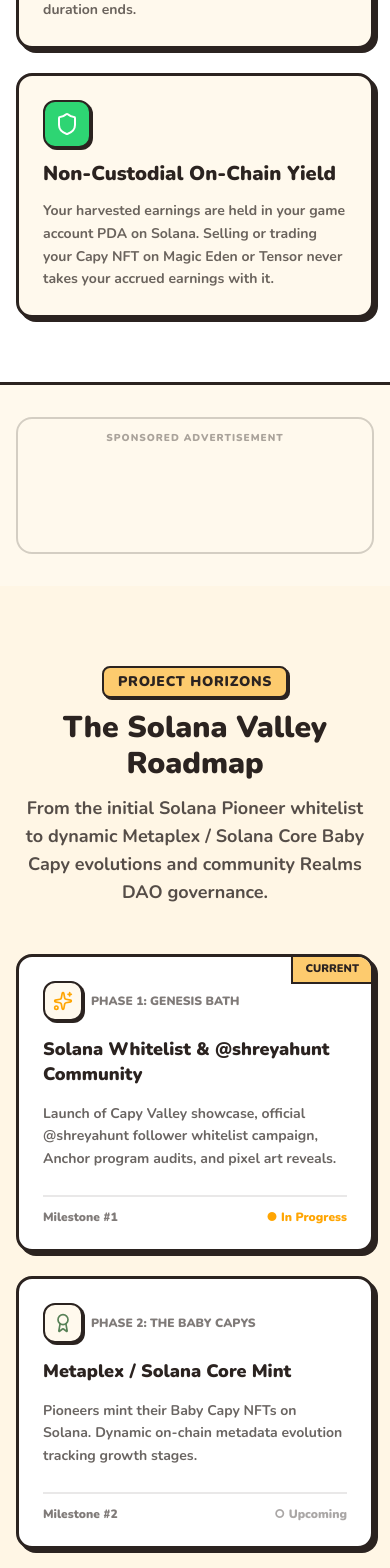
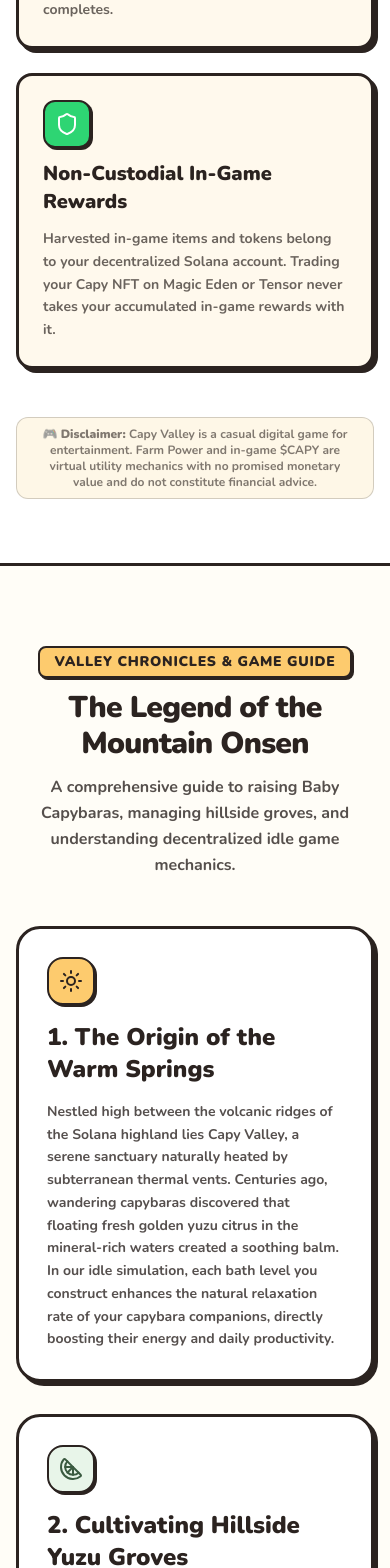
Before and after one commit to gouravgsp007/capy-valley, a Next.js app: page / in a window 390 px wide. Shown: the part 5837-7405 px from the top of the page. Built offline with nearby package versions, Linux system fonts and the light colour scheme; no server answers.

Commit message:
fix(compliance): sanitize financial claims, add valley lore guide for AdSense crawler, and update transparency labels

```diff
--- a/src/app/page.tsx
+++ b/src/app/page.tsx
@@ -9,6 +9,7 @@ import RoadmapTimeline from '@/components/home/RoadmapTimeline';
 import FaqAccordion from '@/components/home/FaqAccordion';
 import AtmosphereCanvas from '@/components/canvas/AtmosphereCanvas';
 import AdSlot from '@/components/ads/AdSlot';
+import ValleyLoreGuide from '@/components/home/ValleyLoreGuide';
 import { AtmosphereMode } from '@/lib/types';
 
 export default function HomePage() {
@@ -27,7 +28,8 @@ export default function HomePage() {
       <GameLoopSection />
       <FarmPowerCalculator />
       <VaultStatsPreview />
-      <div className="max-w-6xl mx-auto px-4">
+      <ValleyLoreGuide />
+      <div className="max-w-6xl mx-auto px-4 my-10">
         <AdSlot slotId="capy-home-mid-banner" />
       </div>
       <RoadmapTimeline />
--- a/src/components/ads/AdSlot.tsx
+++ b/src/components/ads/AdSlot.tsx
@@ -43,13 +43,13 @@ export default function AdSlot({
     <div
       className={`w-full max-w-5xl mx-auto my-8 overflow-hidden rounded-2xl border-[2.5px] border-ink/20 bg-cream/40 p-3 text-center ${className}`}
     >
-      <div className="text-[10px] uppercase tracking-widest font-black text-ink/40 mb-1">
-        Sponsored Advertisement
+      <div className="text-[11px] uppercase tracking-wider font-black text-ink/50 mb-2 border-b border-ink/10 pb-1">
+        Advertisement
       </div>
       <ins
         ref={adRef}
         className="adsbygoogle block"
-        style={{ display: 'block', minHeight: '90px' }}
+        style={{ display: 'block', minHeight: '100px' }}
         data-ad-client={publisherId}
         data-ad-slot={slotId}
         data-ad-format={format}
--- a/src/components/common/Footer.tsx
+++ b/src/components/common/Footer.tsx
@@ -23,7 +23,7 @@ export default function Footer() {
             <div className="flex items-center gap-2 pt-2">
               <span className="w-3 h-3 rounded-full bg-solana-green animate-pulse border border-ink" />
               <span className="text-xs text-ink/70 font-black">
-                Solana Reward Vault Reserves: 5,420,000 $CAPY (~$128,400)
+                Solana In-Game Reward Pool: 5,420,000 $CAPY (In-Game Utility)
               </span>
             </div>
           </div>
--- /dev/null
+++ b/src/components/home/ValleyLoreGuide.tsx
@@ -0,0 +1,92 @@
+'use client';
+
+import React from 'react';
+import PixelBadge from '../common/PixelBadge';
+import { BookOpen, Sparkles, Sun, Citrus, ShieldCheck } from 'lucide-react';
+
+export default function ValleyLoreGuide() {
+  return (
+    <section id="lore" className="py-20 px-4 lg:px-8 bg-[#FFFDF7] border-b-[3px] border-ink">
+      <div className="max-w-5xl mx-auto space-y-12">
+        {/* Section Header */}
+        <div className="text-center max-w-3xl mx-auto space-y-3">
+          <PixelBadge variant="yuzu" size="md">
+            VALLEY CHRONICLES & GAME GUIDE
+          </PixelBadge>
+          <h2 className="text-3xl sm:text-4xl lg:text-5xl font-black text-ink tracking-tight">
+            The Legend of the Mountain Onsen
+          </h2>
+          <p className="text-ink/80 text-base sm:text-lg font-bold leading-relaxed">
+            A comprehensive guide to raising Baby Capybaras, managing hillside groves, and understanding decentralized idle game mechanics.
+          </p>
+        </div>
+
+        {/* Narrative Articles Grid */}
+        <div className="grid grid-cols-1 md:grid-cols-2 gap-8">
+          {/* Article 1: Origin & Mountain Springs */}
+          <article className="p-7 rounded-3xl bg-snow border-[3.5px] border-ink shadow-brutal space-y-4">
+            <div className="w-12 h-12 rounded-2xl bg-yuzu border-[2px] border-ink flex items-center justify-center text-xl shadow-brutal-sm">
+              <Sun className="w-6 h-6 text-ink" />
+            </div>
+            <h3 className="text-2xl font-black text-ink">
+              1. The Origin of the Warm Springs
+            </h3>
+            <p className="text-ink/80 text-sm leading-relaxed font-bold">
+              Nestled high between the volcanic ridges of the Solana highland lies Capy Valley, a serene sanctuary naturally heated by subterranean thermal vents. Centuries ago, wandering capybaras discovered that floating fresh golden yuzu citrus in the mineral-rich waters created a soothing balm. In our idle simulation, each bath level you construct enhances the natural relaxation rate of your capybara companions, directly boosting their energy and daily productivity.
+            </p>
+          </article>
+
+          {/* Article 2: Yuzu Groves & Harvest Cycles */}
+          <article className="p-7 rounded-3xl bg-snow border-[3.5px] border-ink shadow-brutal space-y-4">
+            <div className="w-12 h-12 rounded-2xl bg-matcha-light border-[2px] border-ink flex items-center justify-center text-xl shadow-brutal-sm">
+              <Citrus className="w-6 h-6 text-matcha-dark" />
+            </div>
+            <h3 className="text-2xl font-black text-ink">
+              2. Cultivating Hillside Yuzu Groves
+            </h3>
+            <p className="text-ink/80 text-sm leading-relaxed font-bold">
+              Yuzu trees are the lifeblood of the valley economy. Players water their groves daily, collecting ripe citrus that feeds into the community juicer. As your trees mature through seasonal rainfall cycles, they yield rarer variants—ranging from crisp mountain citrus to radiant golden fruit. Stacking grove output alongside active soaking sessions multiplies your overall Farm Power, establishing a steady harvest routine.
+            </p>
+          </article>
+
+          {/* Article 3: Keepers & Offline Protection */}
+          <article className="p-7 rounded-3xl bg-snow border-[3.5px] border-ink shadow-brutal space-y-4">
+            <div className="w-12 h-12 rounded-2xl bg-onsen-light border-[2px] border-ink flex items-center justify-center text-xl shadow-brutal-sm">
+              <ShieldCheck className="w-6 h-6 text-onsen-deep" />
+            </div>
+            <h3 className="text-2xl font-black text-ink">
+              3. Companion Keepers & Rest Mechanics
+            </h3>
+            <p className="text-ink/80 text-sm leading-relaxed font-bold">
+              No valley caretaker can stay online twenty-four hours a day. Baby Capys evolve from gentle hatchlings into dedicated Keepers. While you are away, your assigned Keeper attends the groves and keeps the hot spring fires burning. Unassigned springs slow down after two hours of inactivity, whereas an experienced Elder Capy companion maintains optimal grove production for up to twelve hours uninterrupted.
+            </p>
+          </article>
+
+          {/* Article 4: Community Vault Architecture */}
+          <article className="p-7 rounded-3xl bg-snow border-[3.5px] border-ink shadow-brutal space-y-4">
+            <div className="w-12 h-12 rounded-2xl bg-sand border-[2px] border-ink flex items-center justify-center text-xl shadow-brutal-sm">
+              <Sparkles className="w-6 h-6 text-yuzu-gold" />
+            </div>
+            <h3 className="text-2xl font-black text-ink">
+              4. Fair Reward Vault Distribution
+            </h3>
+            <p className="text-ink/80 text-sm leading-relaxed font-bold">
+              Traditional games frequently suffer from runaway token inflation that devalues player effort over time. Capy Valley resolves this through a fixed, program-controlled public reward vault on Solana. Daily distributions are calculated proportionally based on aggregate Farm Power across all active valleys, ensuring transparent allocations and rewarding consistent community participation.
+            </p>
+          </article>
+        </div>
+
+        {/* Editorial Footnote for Search & AdSense Bots */}
+        <div className="p-6 rounded-2xl bg-cream border-[2.5px] border-ink text-center space-y-2">
+          <div className="flex items-center justify-center gap-2 text-ink font-black text-sm">
+            <BookOpen className="w-4 h-4 text-yuzu-gold" />
+            <span>Capy Valley Knowledge Base & Documentation</span>
+          </div>
+          <p className="text-xs text-ink/70 font-bold max-w-2xl mx-auto">
+            This guide is maintained by the Capy Valley community lead (@shreyahunt). All gameplay mechanics, formulas, and digital collectibles are subject to on-chain governance and community verification on the Solana network.
+          </p>
+        </div>
+      </div>
+    </section>
+  );
+}
--- a/src/components/home/VaultStatsPreview.tsx
+++ b/src/components/home/VaultStatsPreview.tsx
@@ -36,9 +36,9 @@ export default function VaultStatsPreview() {
             <div className="w-12 h-12 rounded-xl bg-solana-purple border-[2px] border-ink flex items-center justify-center text-2xl shadow-brutal-sm text-white">
               <Lock className="w-6 h-6" />
             </div>
-            <h3 className="text-xl font-black text-ink">Principal Return Guarantee</h3>
+            <h3 className="text-xl font-black text-ink">In-Game Inventory Protection</h3>
             <p className="text-sm text-ink/70 leading-relaxed font-bold">
-              When you lock tokens in the Barn for a Farm Power multiplier, your tokens never vanish. They unlock and return 100% to your Phantom or Solflare wallet when the lock duration ends.
+              When you lock tokens in the Barn for a Farm Power multiplier, tokens stay under your control. They unlock directly back into your game inventory when the lock duration completes.
             </p>
           </div>
 
@@ -46,11 +46,18 @@ export default function VaultStatsPreview() {
             <div className="w-12 h-12 rounded-xl bg-[#2ED573] border-[2px] border-ink flex items-center justify-center text-2xl shadow-brutal-sm text-white">
               <Shield className="w-6 h-6" />
             </div>
-            <h3 className="text-xl font-black text-ink">Non-Custodial On-Chain Yield</h3>
+            <h3 className="text-xl font-black text-ink">Non-Custodial In-Game Rewards</h3>
             <p className="text-sm text-ink/70 leading-relaxed font-bold">
-              Your harvested earnings are held in your game account PDA on Solana. Selling or trading your Capy NFT on Magic Eden or Tensor never takes your accrued earnings with it.
+              Harvested in-game items and tokens belong to your decentralized Solana account. Trading your Capy NFT on Magic Eden or Tensor never takes your accumulated in-game rewards with it.
             </p>
           </div>
+        </div>
+
+        {/* Gaming Entertainment Disclaimer for AdSense */}
+        <div className="text-center pt-2">
+          <p className="text-xs text-ink/60 font-bold max-w-xl mx-auto border border-ink/20 rounded-xl py-2 px-4 bg-sand/40">
+            🎮 <strong>Disclaimer:</strong> Capy Valley is a casual digital game for entertainment. Farm Power and in-game $CAPY are virtual utility mechanics with no promised monetary value and do not constitute financial advice.
+          </p>
         </div>
       </div>
     </section>
--- a/src/components/whitelist/WhitelistLeaderboard.tsx
+++ b/src/components/whitelist/WhitelistLeaderboard.tsx
@@ -134,11 +134,11 @@ export default function WhitelistLeaderboard() {
           </div>
         </div>
 
-        {/* Live Status Indicator (Replaces Download CSV) */}
+        {/* Live Status Indicator */}
         <div className="inline-flex items-center gap-2 px-3 py-1.5 rounded-xl bg-cream border-[2px] border-ink text-xs font-black text-ink shadow-brutal-sm">
           <span className="w-2.5 h-2.5 rounded-full bg-solana-green animate-ping" />
           <Radio className="w-3.5 h-3.5 text-solana-purple" />
-          <span>Solana RPC Feed • Active</span>
+          <span>Community Leaderboard • Live Activity</span>
         </div>
       </div>
 
--- a/src/lib/constants.ts
+++ b/src/lib/constants.ts
@@ -60,7 +60,7 @@ export const DROP_TIERS = [
   {
     tier: 'Whitelist Stage',
     supply: '3,800',
-    price: '0.18 SOL (~$28)',
+    price: '0.18 SOL',
     perks: 'Priority 24h mint window on Magic Eden / Tensor, 1x Free Yuzu Basket in-game starter pack.',
     badge: 'Priority',
     highlight: false,
@@ -68,7 +68,7 @@ export const DROP_TIERS = [
   {
     tier: 'Public Drop',
     supply: '5,000',
-    price: '0.35 SOL (~$55)',
+    price: '0.35 SOL',
     perks: 'Open to everyone with a Phantom, Solflare or Backpack wallet. Instant in-game staking utility.',
     badge: 'Public',
     highlight: false,
```
